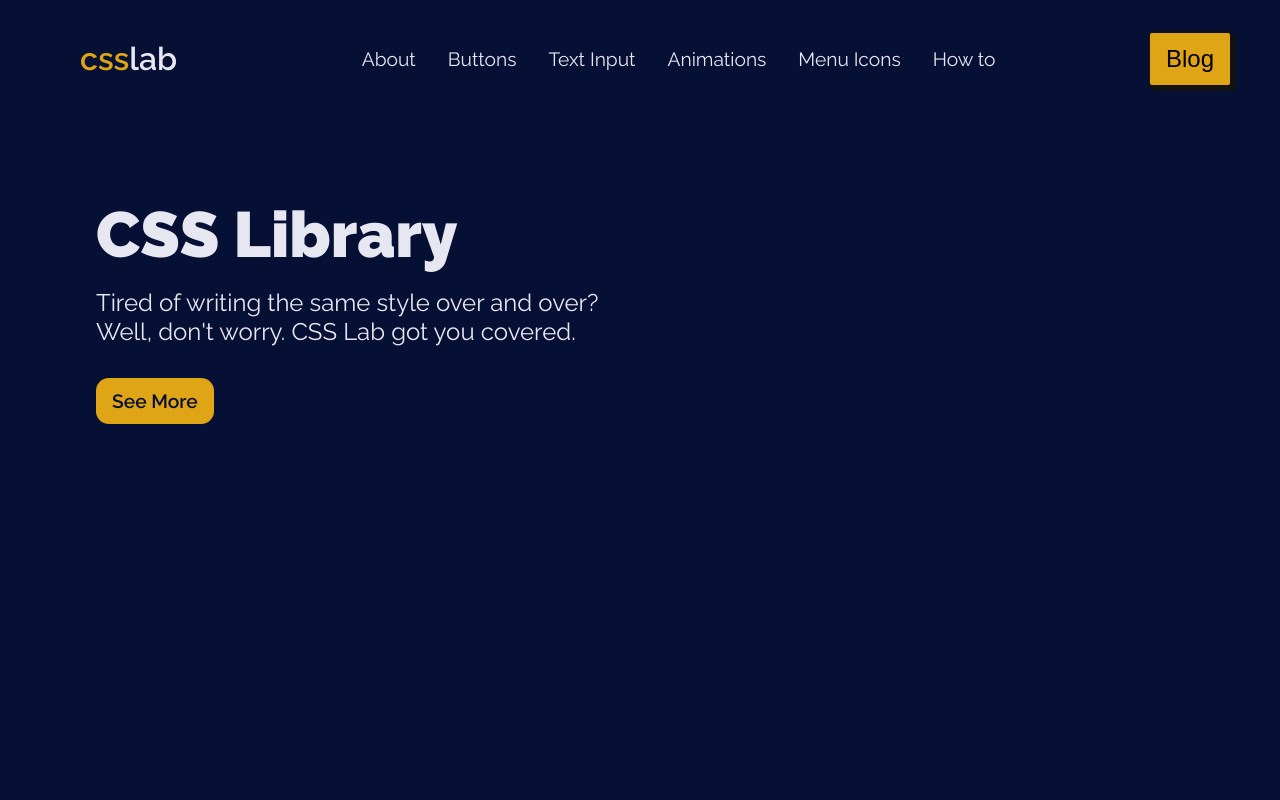
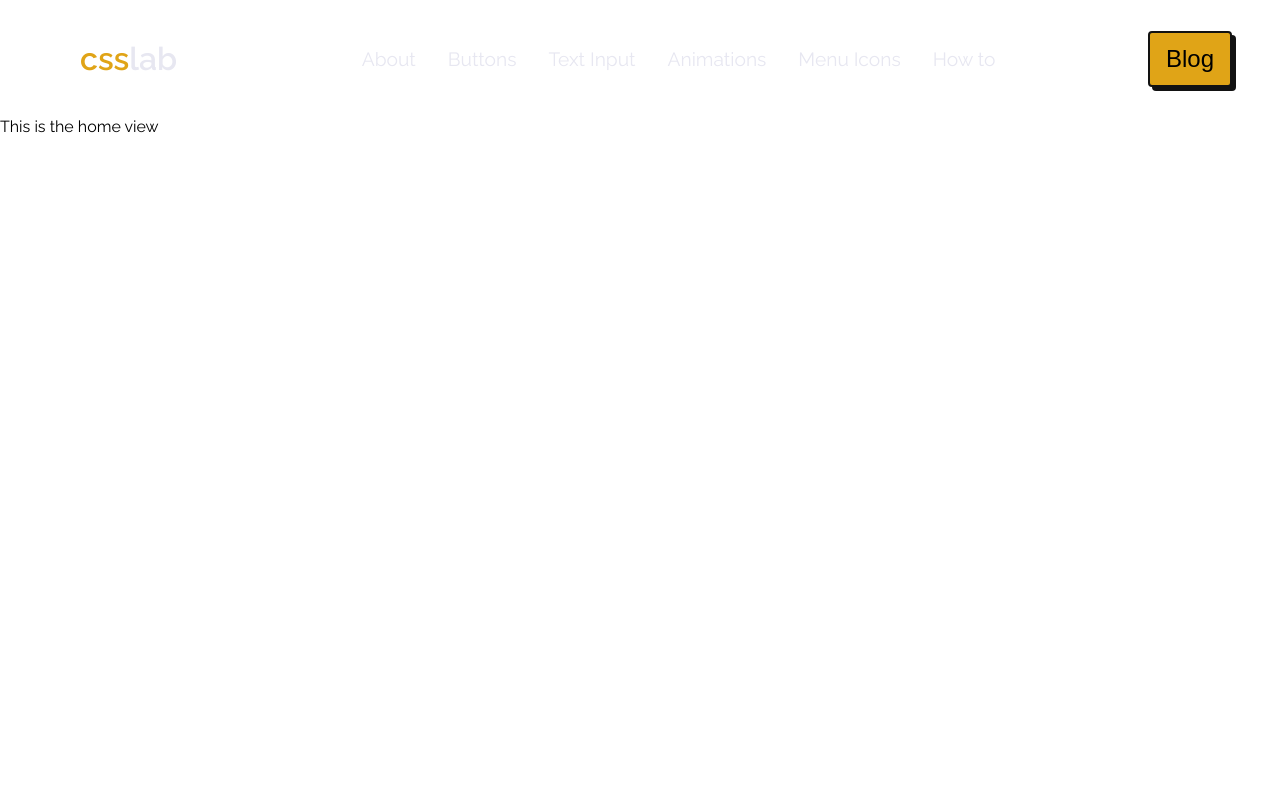
Before and after one commit to yusef-codes10/css-lab-vue, a Vue app: page / in a window 1280 px wide. Shown: the top 800 px of the page. Built offline with nearby package versions, Linux system fonts and the light colour scheme; a web font is replaced by a local one.

Commit message:
cleaning the app.vue component

```diff
--- a/src/App.vue
+++ b/src/App.vue
@@ -1,18 +1,17 @@
 <script setup>
 import AppNav from '@/components/AppNav.vue'
-import MainSection from '@/components/MainSection.vue'
-import CardsContainer from './components/CardsContainer.vue'
 </script>
 
 <template>
-  <div class="css-lab">
+  <AppNav />
+  <!-- <div class="css-lab">
     <AppNav />
     <MainSection />
   </div>
-  <!-- <div class="component-section"></div> -->
+  <div class="component-section"></div>
   <div class="components-section">
     <CardsContainer />
-  </div>
+  </div> -->
 
   <RouterView />
 </template>
```
